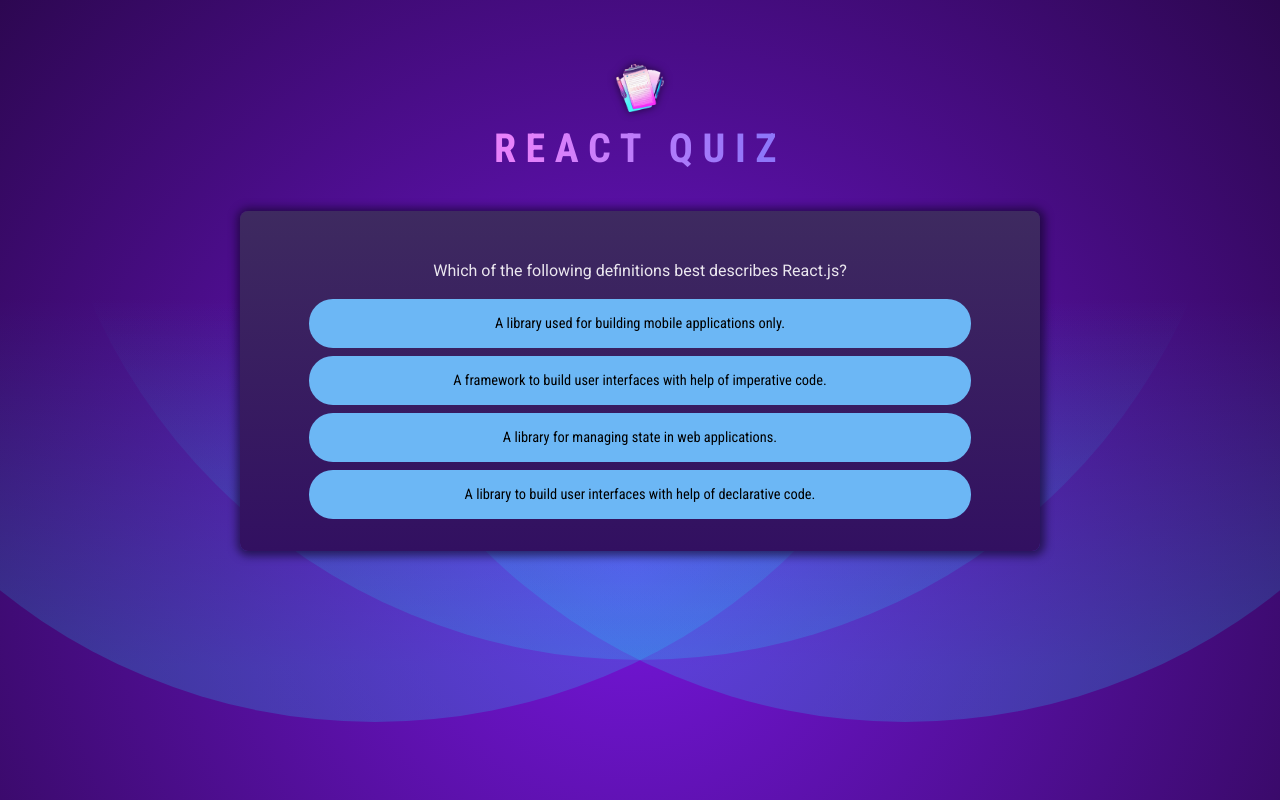
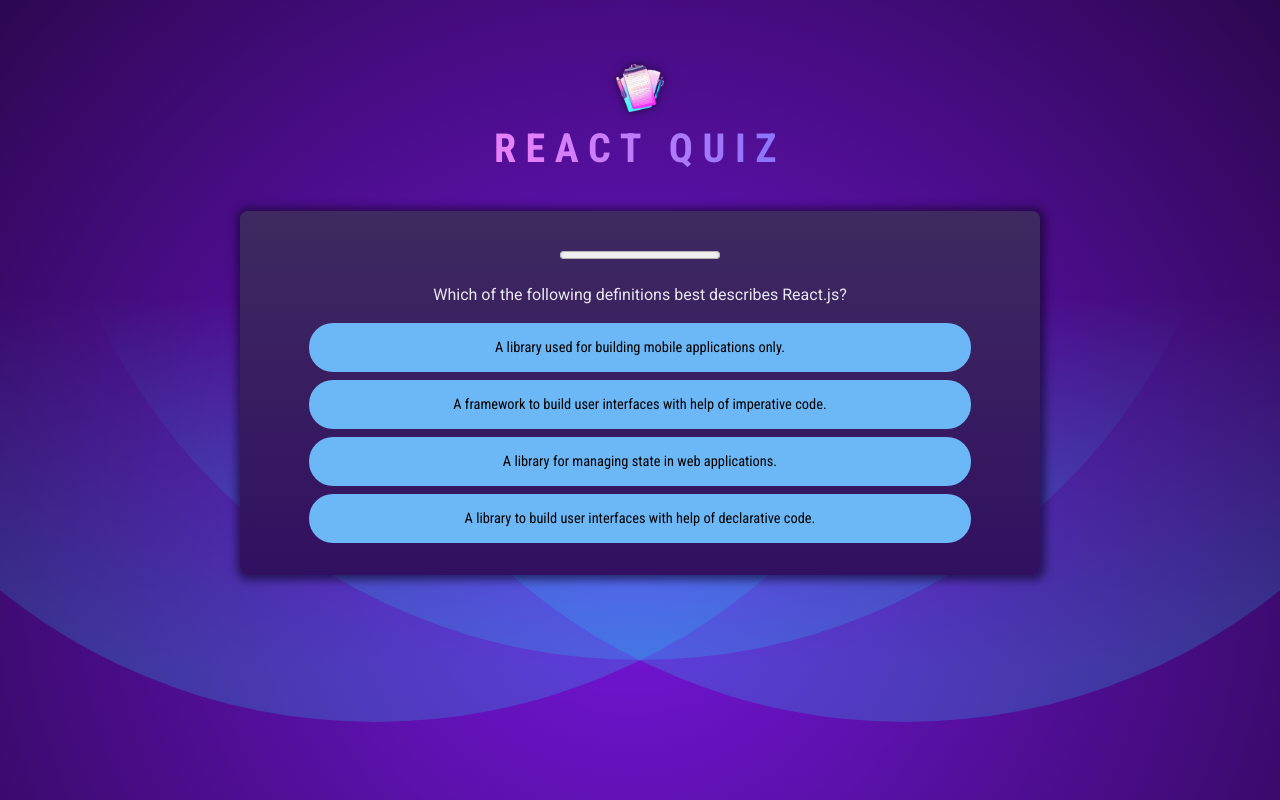
Before and after one commit to shayaansiddiqui/react-quiz-app, a React (Vite) app: page / in a window 1280 px wide. Built offline with nearby package versions, Linux system fonts and the light colour scheme.

Commit message:
Added QuestionTimer. One issue remains. Timer expires then there is a delay for the next question. The timer does not reset

```diff
--- /dev/null
+++ b/src/components/QuestionTimer.jsx
@@ -0,0 +1,24 @@
+import {useEffect, useState} from "react";
+
+const QuestionTimer = ({timeout, onTimeout}) => {
+    const [remainingTime, setRemainingTime] = useState(timeout);
+
+    useEffect(() => {
+        setTimeout(() => {
+            onTimeout()
+        }, +timeout);
+    }, [timeout, onTimeout]);
+
+    useEffect(() => {
+        setInterval(() => {
+            setRemainingTime(prevRemainingTime => prevRemainingTime - 100);
+        }, 100);
+    }, []);
+
+
+    return (
+        <progress id={'question-time'} value={remainingTime} max={timeout}/>
+    );
+}
+
+export default QuestionTimer;
--- a/src/components/Quiz.jsx
+++ b/src/components/Quiz.jsx
@@ -1,6 +1,7 @@
 import {useState} from "react";
 import QUESTIONS from '../assets/questions.js'
 import quizCompleted from '../assets/quiz-complete.png'
+import QuestionTimer from "./QuestionTimer.jsx";
 
 const Quiz = () => {
     const [userAnswers, setUserAnswers] = useState([]);
@@ -24,6 +25,7 @@ const Quiz = () => {
 
     return (
         <div id={'quiz'}>
+            <QuestionTimer timeout={10000} onTimeout={() => handleSelectAnswer(null)} />
             <div id={'question'}>
                 <p>{QUESTIONS[activeQuestionIndex].text}</p>
                 <ul id={'answers'}>
```
